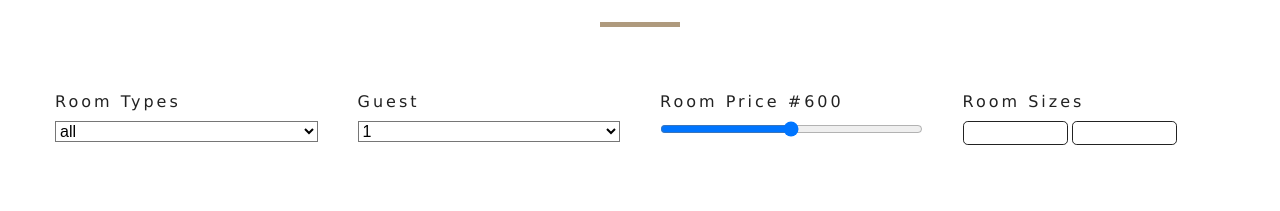
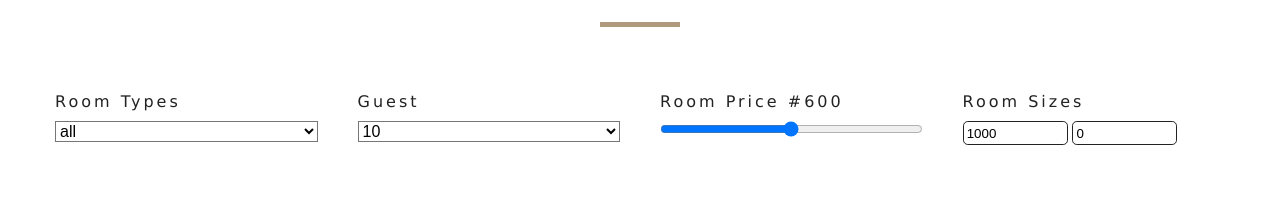
Before and after one commit to ohayamic/Mega-FoodApp-Recipe-AdvisoryApp, a React (Create React App) app: page /rooms in a window 1280 px wide. Shown: the part 809-1020 px from the top of the page. Built offline with nearby package versions, Linux system fonts and the light colour scheme.

Commit message:
Updated the contextAPI default data to reflect data for use in the filter components

```diff
--- a/src/Components/Context.js
+++ b/src/Components/Context.js
@@ -8,6 +8,16 @@ export class RoomsContextProvider extends Component {
         featuredRooms:[],
         sortedRooms: [],
         loaded:true,
+        handleChange : null,
+        maxSize: 0 ,
+        minSize: 1000,
+        minPrice: 0,
+        maxPrice: 600,
+        capacity:10,
+        pets: true,
+        type:"",
+        breakfast: true
+
 
 
     }
@@ -20,7 +30,16 @@ export class RoomsContextProvider extends Component {
             rooms,
             featuredRooms,
             sortedRooms:rooms,
-            loaded : false
+            loaded : false,
+            handleChange : this.handleChange,
+            maxSize: 0 ,
+            minSize: 1000,
+            minPrice: 0,
+            maxPrice: 600,
+            capacity:10,
+            pets: true,
+            type:"",
+            breakfast: true
        })
     }
 
@@ -35,6 +54,11 @@ export class RoomsContextProvider extends Component {
     })
     return itemTemplate
     }
+
+    handleChange=(e)=>{
+        e.preventDefault()
+        console.log("name")
+    }
     render() {
         return (
             <RoomsContext.Provider value={{...this.state}}>
```
